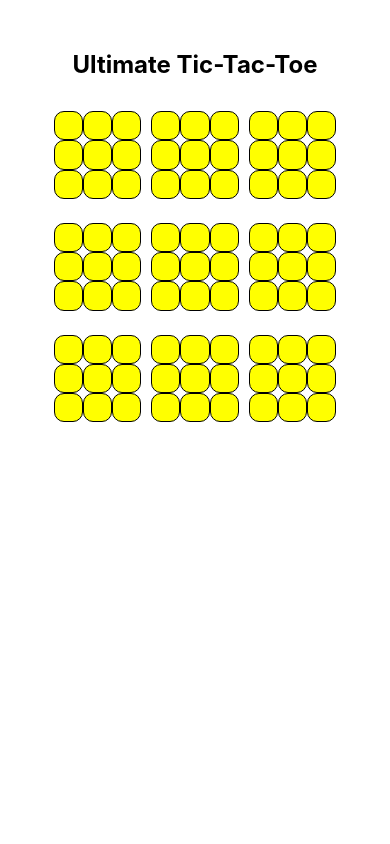
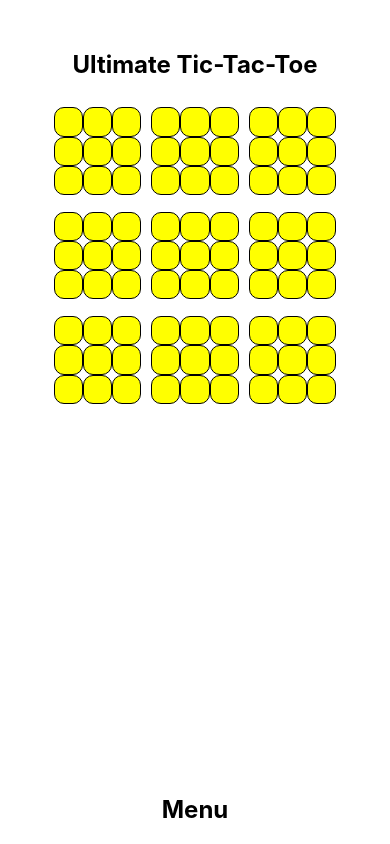
Before and after one commit to Jose87sUMA/Ultimate-Tic-Tac-Toe, a React Native app: screen / in a window 390 px wide. Built offline with nearby package versions, Linux system fonts and the light colour scheme.

Commit message:
Installing something so project works on my computer

```diff
--- a/App.js
+++ b/App.js
@@ -40,7 +40,7 @@ const App = () => {
     <SafeAreaView style={styles.container}>
       <Text style={styles.title}>Ultimate Tic-Tac-Toe</Text>
       <BigBoard bigBoard={gameInstance.bigBoard} winnerBoard={gameInstance.winnerBoard} boardOfNextMove={gameInstance.boardOfNextMove} onPressCell={onPressCell} AITurn={gameInstance.AITurn}/>
-
+      <Text style={styles.title}>Menu</Text>
 
     </SafeAreaView>
   );
--- a/package.json
+++ b/package.json
@@ -10,7 +10,7 @@
   },
   "dependencies": {
     "@expo/webpack-config": "^19.0.0",
-    "expo": "^49.0.21",
+    "expo": "^49.0.22",
     "expo-status-bar": "~1.6.0",
     "react": "18.2.0",
     "react-dom": "18.2.0",
```
Also changed, not shown: 1 other file (tests, documents, lock files or other folders).
